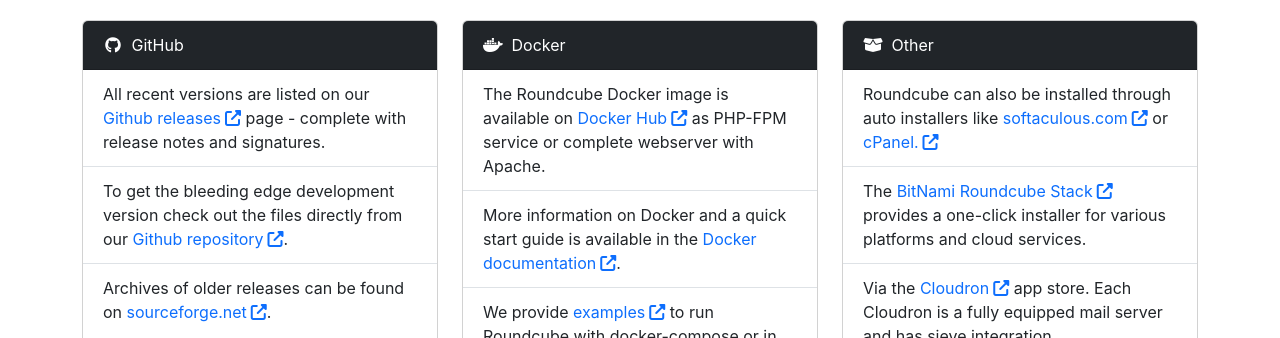
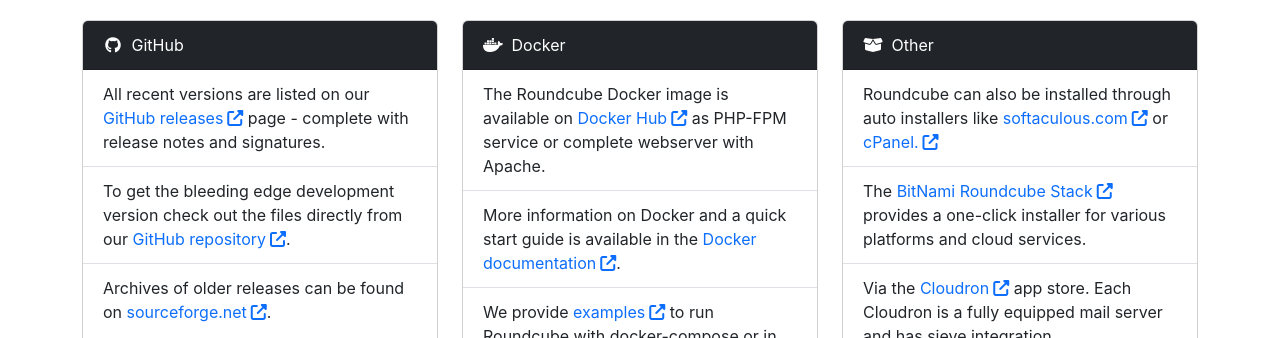
Before and after one commit to roundcube/roundcube.github.com, a Jekyll site: the page built from download/index.html, in a window 1280 px wide and 900 px high, scrolled down 688 px. Shown: the part 152-490 px from the top of the window. Built offline with Jekyll 4.4.1, drawn with Linux system fonts in a browser that asks for light colours; comment, search, counter and statistics services are not loaded.

Commit message:
fix typos

```diff
--- a/_data/screenshots.json
+++ b/_data/screenshots.json
@@ -23,7 +23,7 @@
     "larry": {
         "name": "Larry",
         "author": "FLINT / Büro für Gestaltung, Switzerland",
-        "desc": "Released with Roundcube version 0.8.0, Larry provides visual impact thanks to its use of color and specially designed graphics.<br><i>Support depreciated as of Roundcube 1.6.0. Available via Composer.</i>",
+        "desc": "Released with Roundcube version 0.8.0, Larry provides visual impact thanks to its use of color and specially designed graphics.<br><i>Support deprecated as of Roundcube 1.6.0. Available via Composer.</i>",
         "devices": ["desktop"],
         "screenshots": [
             { "file": "mailbox_widescreen.png", "title": "Three-paned mailbox view" },
--- a/download/index.html
+++ b/download/index.html
@@ -57,8 +57,8 @@
                 <span class="text-white"><span class="fa-brands fa-github fa-fw me-1"></span> GitHub</span>
             </div>
             <ul class="list-group list-group-flush">
-                <li class="list-group-item">All recent versions are listed on our <a href="https://github.com/roundcube/roundcubemail/releases" class="rc-icon external-link" target="_blank">Github releases</a> page - complete with release notes and signatures.</li>
-                <li class="list-group-item">To get the bleeding edge development version check out the files directly from our <a href="https://github.com/roundcube/roundcubemail/" class="rc-icon external-link" target="_blank">Github repository</a>.</li>
+                <li class="list-group-item">All recent versions are listed on our <a href="https://github.com/roundcube/roundcubemail/releases" class="rc-icon external-link" target="_blank">GitHub releases</a> page - complete with release notes and signatures.</li>
+                <li class="list-group-item">To get the bleeding edge development version check out the files directly from our <a href="https://github.com/roundcube/roundcubemail/" class="rc-icon external-link" target="_blank">GitHub repository</a>.</li>
                 <li class="list-group-item">Archives of older releases can be found on <a href="https://sourceforge.net/projects/roundcubemail/files/" class="rc-icon external-link" target="_blank">sourceforge.net</a>.</li>
             </ul>
         </div>
```
